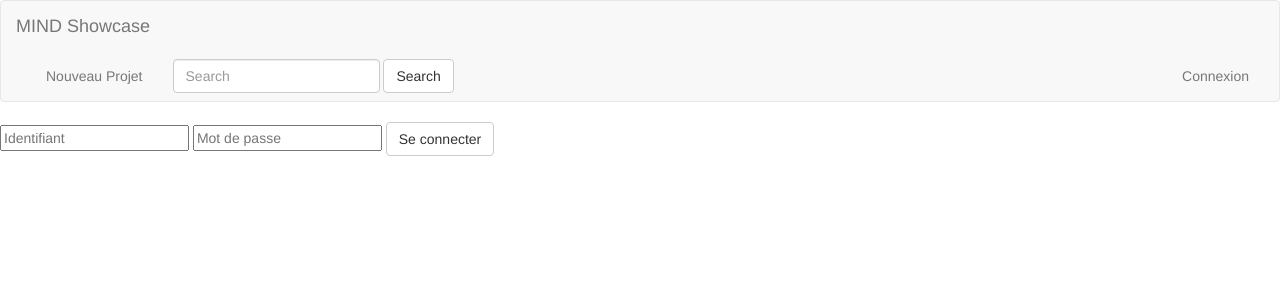
After one commit to PixelatedGrizzly/MIND_Showcase, a PHP site: template view/connectionForm.php in a window 1280 px wide. The commit adds this page. Shown: the top 300 px of the page. Run offline with PHP 8.4, Linux system fonts and the light colour scheme; the template is opened without the code that fills it, so the values that code supplies are empty.

Commit message:
Implémentation fonction de connection à la base Utilisateur de MIND showcase

```diff
--- /dev/null
+++ b/view/connectionForm.php
@@ -0,0 +1,5 @@
+<form class="" action="../commandInvoker/authentificate.php?connect" method="post">
+  <input type="text" name="login" placeholder="Identifiant">
+  <input type="password" name="mdp" placeholder="Mot de passe">
+  <button type="submit" class="btn btn-default" name="Connect">Se connecter</button>
+</form>
--- a/view/header.php
+++ b/view/header.php
@@ -46,26 +46,13 @@
         <button type="submit" class="btn btn-default">Search</button>
       </form>
       <ul class="nav navbar-nav navbar-right">
-        <li><a href="#">Connexion</a></li>
+        <li><a href="view/connectionForm.php">Connexion</a></li>
       </ul>
     </div><!-- /.navbar-collapse -->
   </div><!-- /.container-fluid -->
 </nav>
 
 
-
-<?php
-include_once('datasource/connect.php');
-$db = new ConnectionInstance();
-$usersList = $db->selectAllUsers();
-
-/**foreach ($usersList as $user) {
-  print(
-    "<p>Nom = ".$user['nom_Util']." ; Prénom = ".$user['prenom_Util']." ; Login = ".$user['login_Util']."</p>"
-  );
-}**/
-?>
-
 <div class="project_list">
 
 </div>
```
Also changed, not shown: commandInvoker/authentificate.php (added, +27 -0 lines).
